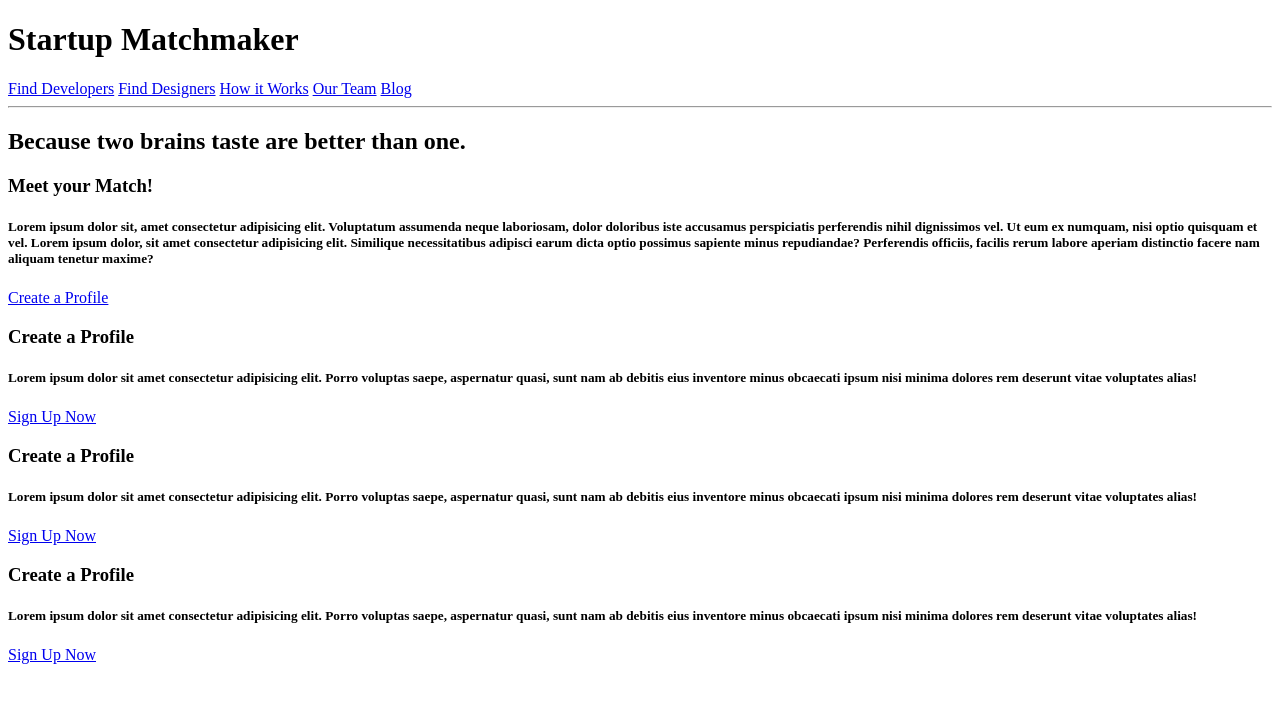
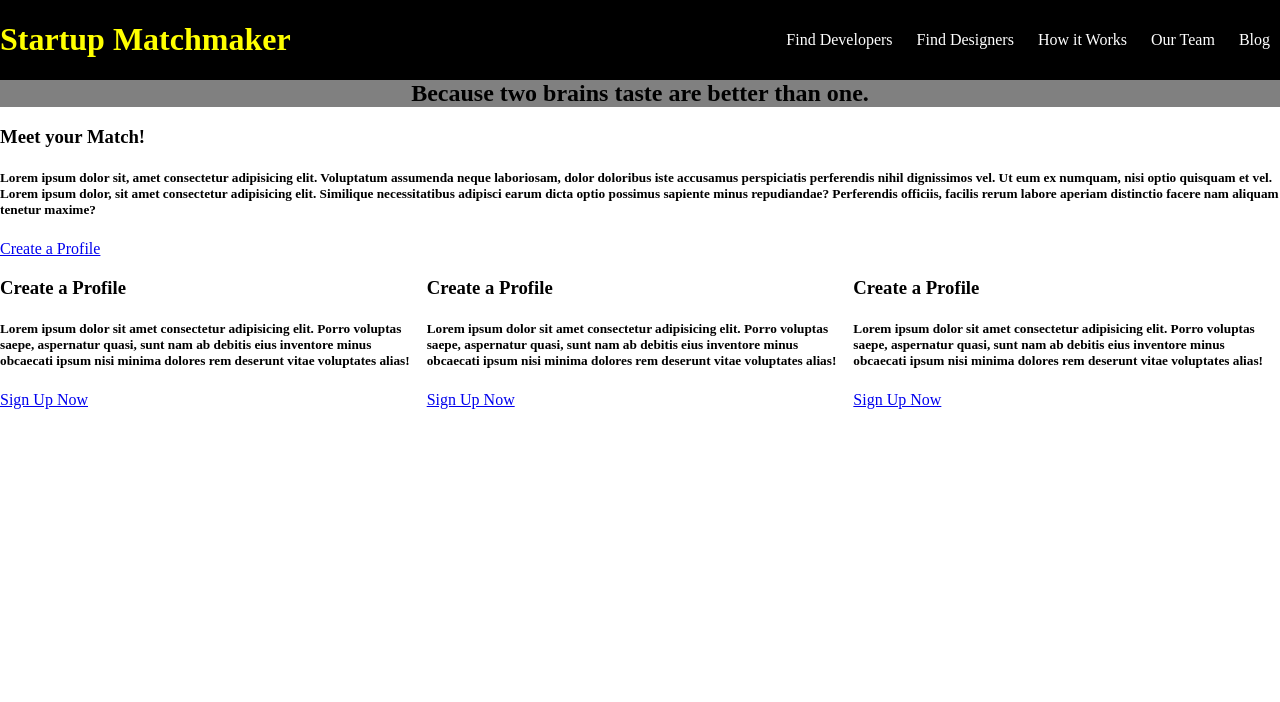
Before and after one commit to TraineeNash/GA-Assembly-Malaysia-Homework-Week-1, a plain HTML site: page index.html in a window 1280 px wide. Drawn offline with Linux system fonts and the light colour scheme.

Commit message:
Header Complete

```diff
--- a/css/main.css
+++ b/css/main.css
@@ -0,0 +1,24 @@
+body{
+    margin:0;
+}
+.flex{
+    display: flex;
+}
+.header{
+    align-items: center;
+    justify-content: space-between;
+    background-color: black;
+}
+h1{
+    color: yellow;
+}
+h2{
+    background-color: grey;
+    text-align: center;
+    margin: 0;
+}
+nav a{
+    color: white;
+    text-decoration: none;
+    padding: 10px;
+}
--- a/index.html
+++ b/index.html
@@ -5,9 +5,10 @@
     <meta http-equiv="X-UA-Compatible" content="IE=edge">
     <meta name="viewport" content="width=device-width, initial-scale=1.0">
     <title>Document</title>
+    <link rel="stylesheet" href="css/main.css">
 </head>
 <body>
-    <div>
+    <div class="flex header">
         <h1>Startup Matchmaker</h1>
     <nav>
         <a href="#">Find Developers</a>
@@ -17,10 +18,10 @@
         <a href="#">Blog</a>
     </nav>
     </div>
-    <hr />
+
+    <h2>Because two brains taste are better than one.</h2>
 
     <div class="banner">
-        <h2>Because two brains taste are better than one.</h2>
         <div>
             <h3>Meet your Match!</h3>
             <h5>
@@ -30,7 +31,7 @@
         </div>
     </div>
 
-    <div class="container">
+    <div class="flex container">
         <div class="item">
             <h3>Create a Profile</h3>
             <h5>Lorem ipsum dolor sit amet consectetur adipisicing elit. Porro voluptas saepe, aspernatur quasi, sunt nam ab debitis eius inventore minus obcaecati ipsum nisi minima dolores rem deserunt vitae voluptates alias!</h5>
```
